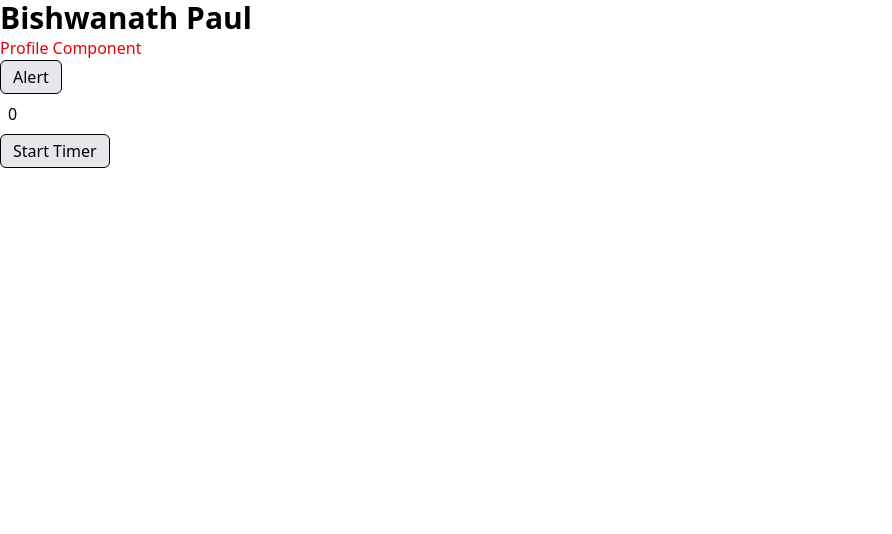
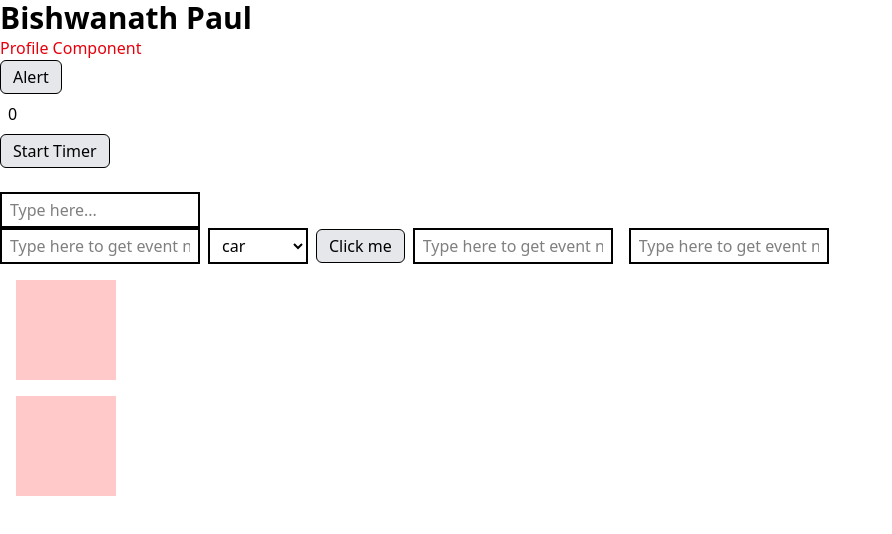
Before and after one commit to Bishwa7/Angular-Projects, an Angular app in the folder first-angular-project/: page / in a window 1280 px wide. Shown: the top 534 px of the page, without its empty margins (0-892 px from the left). Built offline with nearby package versions, Linux system fonts and the light colour scheme.

Commit message:
Step3 - events added (first-angular-project)

```diff
--- a/first-angular-project/src/app/app.html
+++ b/first-angular-project/src/app/app.html
@@ -1,3 +1,7 @@
 <h1 class="head-1"> {{ myname }} </h1>
 
 <app-profile></app-profile>
+
+<br/><br/>
+
+<app-events></app-events>
--- a/first-angular-project/src/app/app.ts
+++ b/first-angular-project/src/app/app.ts
@@ -1,10 +1,11 @@
 import { Component, signal } from '@angular/core';
 import { RouterOutlet } from '@angular/router';
 import { Profile } from './components/profile/profile';
+import { Events } from './components/events/events';
 
 @Component({
   selector: 'app-root',
-  imports: [RouterOutlet, Profile],
+  imports: [RouterOutlet, Profile, Events],
   templateUrl: './app.html',
   styleUrl: './app.css'
 })
--- /dev/null
+++ b/first-angular-project/src/app/components/events/events.css
@@ -0,0 +1,15 @@
+@reference "tailwindcss";
+
+.input-css {
+    @apply w-[200px] px-2 py-1 border-2
+}
+
+
+.select-css {
+    @apply w-[100px] px-2 py-1 border-2
+}
+
+
+.button-css {
+    @apply px-3 py-1 bg-gray-200 border rounded-md cursor-pointer active:scale-95;
+}
--- /dev/null
+++ b/first-angular-project/src/app/components/events/events.html
@@ -0,0 +1,28 @@
+<input type="text" placeholder="Type here..." class="input-css" (input)="handleChange($event)" />
+
+<br/>
+
+<input type="text" placeholder="Type here to get event name..." class="input-css" (input)="eventNameFunc($event.type)" />
+
+<select class="select-css mx-2" (change)="eventNameFunc($event.type)">
+    <option value="">car</option>
+    <option value="">bike</option>
+    <option>truck</option>
+</select>
+
+<button (click)="eventNameFunc($event.type)" class="button-css">Click me</button>
+
+
+<input type="text" placeholder="Type here to get event name..." class="input-css mx-2" (blur)="eventNameFunc($event.type)" />
+
+<input type="text" placeholder="Type here to get event name..." class="input-css mx-2" (focus)="eventNameFunc($event.type)" />
+
+
+<div class="m-4 bg-red-200 w-[100px] h-[100px]" (mouseenter)="eventNameFunc($event.type)">
+
+</div>
+
+
+<div class="m-4 bg-red-200 w-[100px] h-[100px]" (mouseleave)="eventNameFunc($event.type)">
+
+</div>
--- /dev/null
+++ b/first-angular-project/src/app/components/events/events.ts
@@ -0,0 +1,21 @@
+import { Component } from '@angular/core';
+
+@Component({
+  selector: 'app-events',
+  imports: [],
+  templateUrl: './events.html',
+  styleUrl: './events.css',
+})
+export class Events {
+
+  handleChange(event:any) {
+    const input = event.target as HTMLInputElement;
+    console.log(input.value)
+  }
+
+
+  eventNameFunc(event:string) {
+
+    console.log(event)
+  }
+}
```
Also changed, not shown: 1 other file (tests, documents, lock files or other folders).
